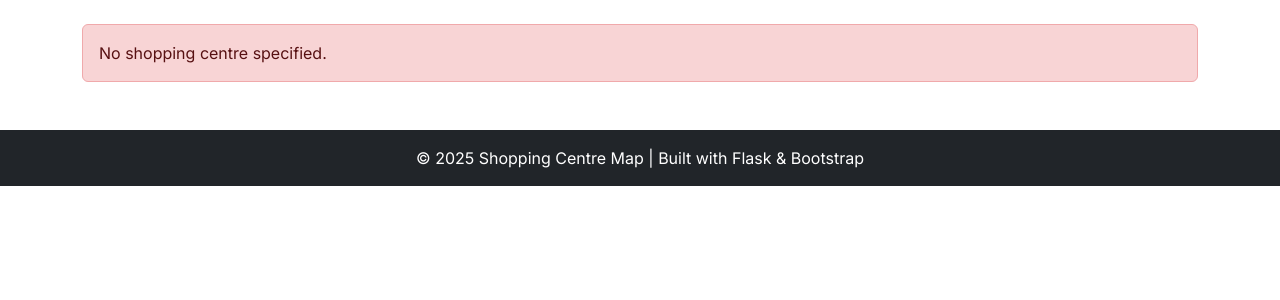
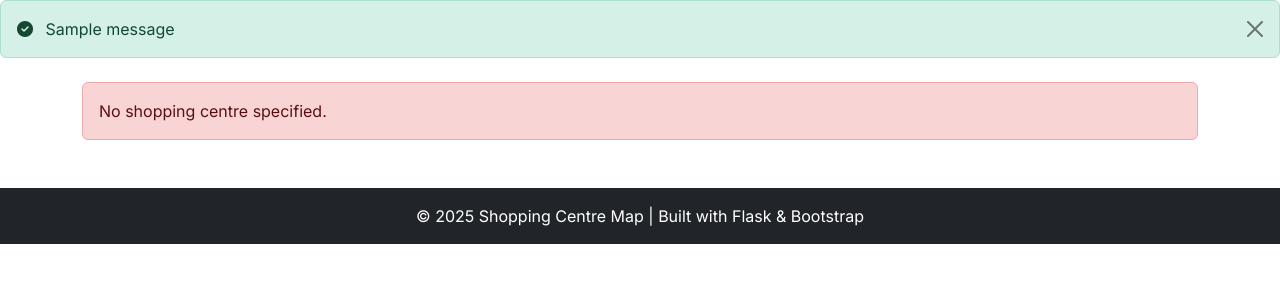
Before and after one commit to tinamalincoln/COMP693-Shopping-Centre-Dashboard, a Flask app: page /search in a window 1280 px wide. Shown: the part 67-367 px from the top of the page. Run offline with Flask 3, Linux system fonts and the light colour scheme; one stand-in notice (Sample message) is shown; some libraries are stand-ins or nearby versions.

Commit message:
Update layout.html

```diff
--- a/app/templates/layout.html
+++ b/app/templates/layout.html
@@ -26,6 +26,19 @@
         </div>
     </nav>
 
+    <!-- Flash Messages -->
+     {% with messages = get_flashed_messages(with_categories=true) %}
+         {% if messages %}
+             {% for category, message in messages %}
+             <div class="alert alert-{{ category }} alert-dismissible fade show mb-4" role="alert">
+                <i class="fas fa-{% if category == 'success' %}check-circle{% else %}exclamation-circle{% endif %} me-2"></i>
+                {{ message }}
+                <button type="button" class="btn-close" data-bs-dismiss="alert" aria-label="Close"></button>
+            </div>
+            {% endfor %}
+        {% endif %}
+    {% endwith %}
+
     <!-- Page content -->
     <main class="container my-4">
         {% block content %}{% endblock %}
```
